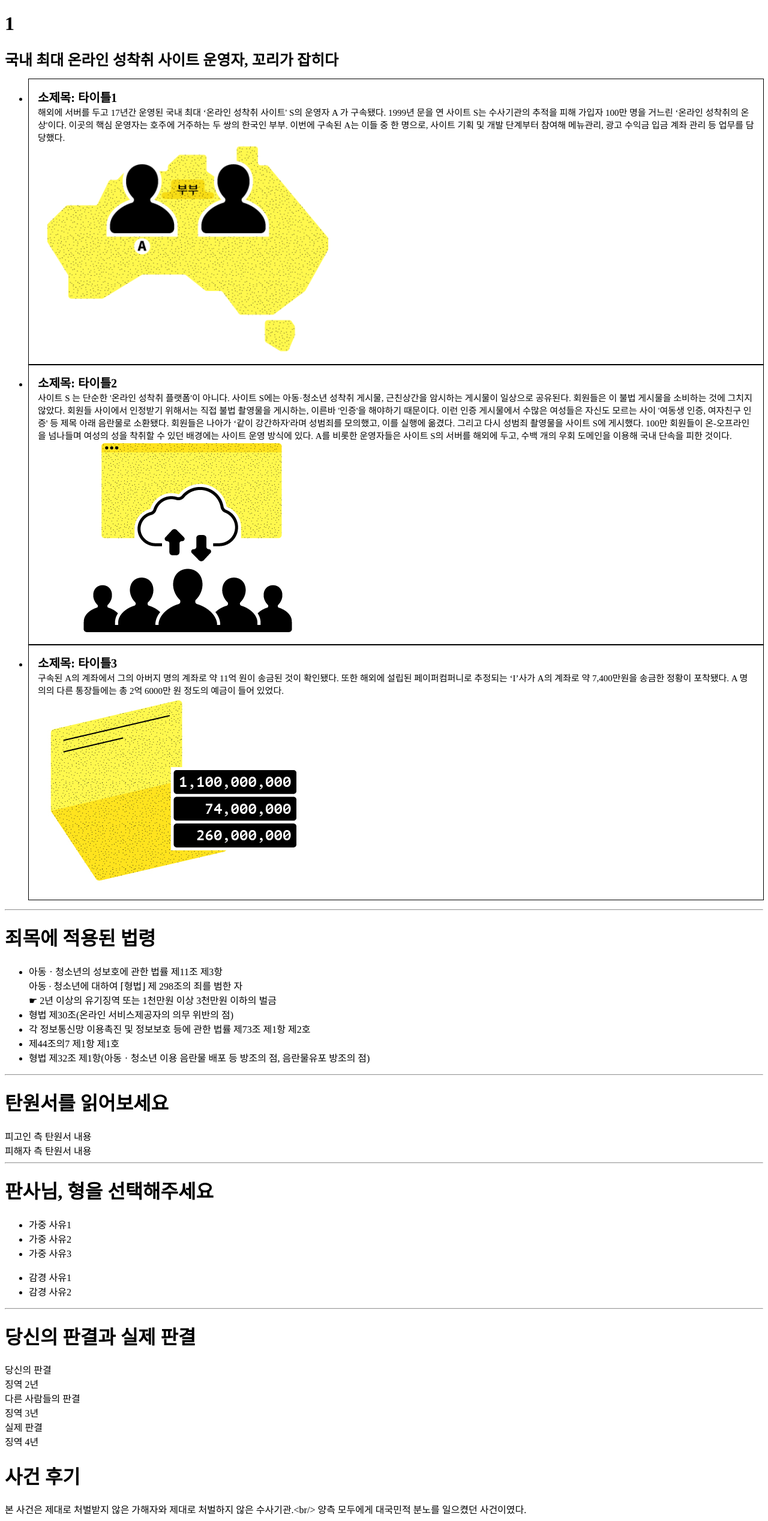
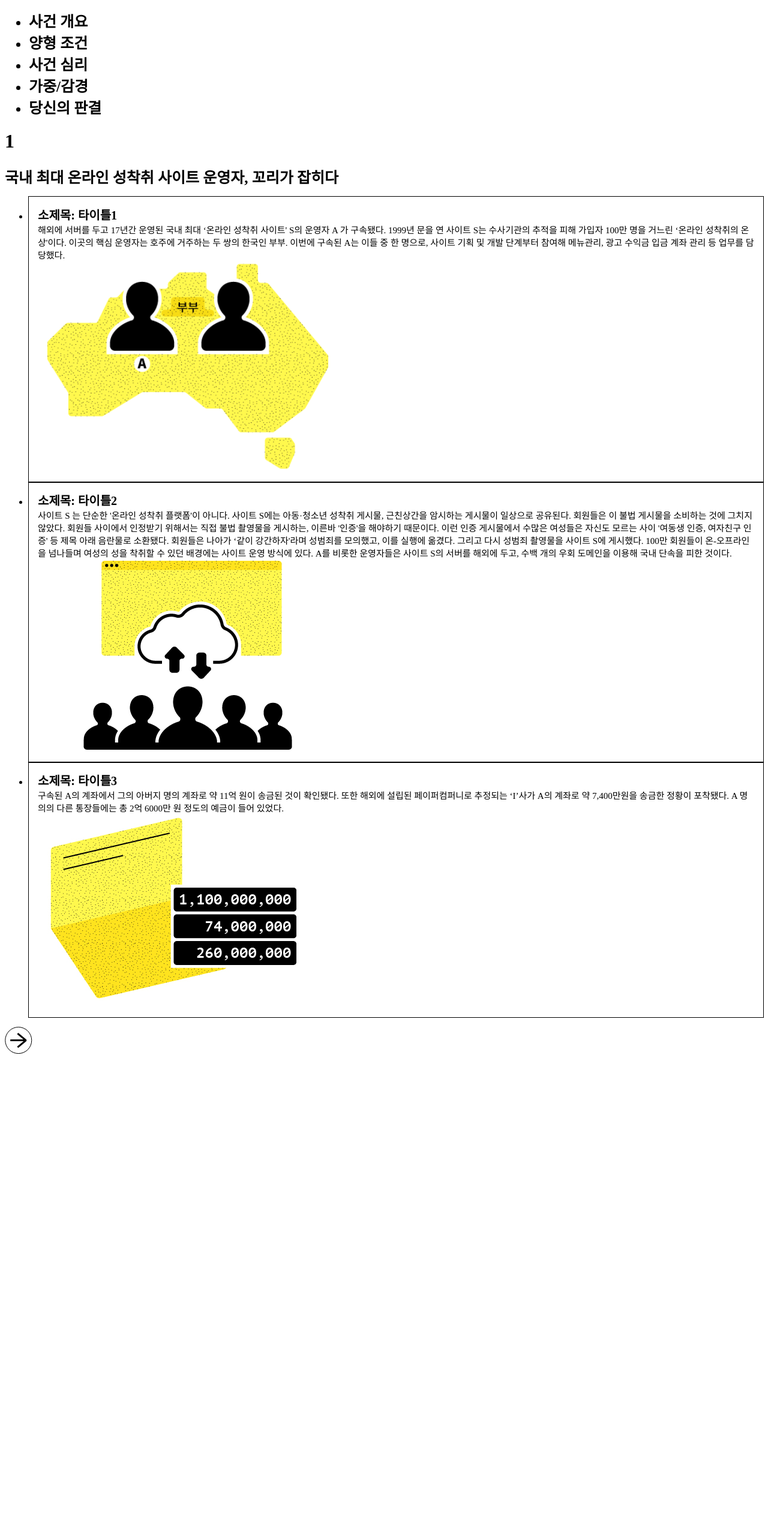
Before and after one commit to newshunter12/judgement-simulator, a Next.js app: page /data/1 in a window 1280 px wide. Shown: the whole page at 60% size. After the commit the page ends 1770 px from the top, so only its background shows below. Built offline with nearby package versions, Linux system fonts and the light colour scheme.

Commit message:
feat: create process tab
- applied CSS to selected tab

```diff
--- /dev/null
+++ b/components/Judgement.module.scss
@@ -0,0 +1,9 @@
+.inActive {
+  display: none;
+}
+
+.menu {
+  color: black;
+  font-size: 25px;
+  font-weight: bold;
+}
--- a/components/Judgement.tsx
+++ b/components/Judgement.tsx
@@ -1,45 +1,70 @@
 import CasePsychology from "./CasePsychology";
 import Description from "./Description";
+import styles from "./Judgement.module.scss";
 import ResultReport from "./ResultReport";
 import SentenceCondition from "./SentenceCondition";
 import Sentencing from "./Setencing";
+import NextArrowIcon from "public/imgs/arrow-right.svg";
 import Case from "utils/Case.interface";
-import React from "react";
+import React, { useState, useRef } from "react";
 
 interface Props {
   caseName: string;
   caseObject: Case | undefined;
 }
 
-//TODO: 유저가 어디 메뉴에 있는지에 대한 정보를 useState로 두기
 function Judgement({ caseObject, caseName }: Props): React.ReactElement {
   if (caseObject === undefined) return <div>Loading...</div>;
+
+  const [selectedIndex, setSelectedIndex] = useState(0);
+  const menuList = useRef<HTMLUListElement>(null);
+
+  const taps = ["사건 개요", "양형 조건", "사건 심리", "가중/감경", "당신의 판결"];
+
+  const comps = [
+    <div key={0}>
+      <h1>{caseName}</h1>
+      <Description
+        instructions={caseObject.instructions}
+        caseTitle={caseObject.caseTitle}
+        caseNum={caseObject.caseNum}
+      />
+    </div>,
+    <div key={1}>
+      <SentenceCondition statutes={caseObject.statutes} />
+    </div>,
+    <div key={2}>
+      <CasePsychology petition={caseObject.petition} />
+    </div>,
+    <div key={3}>
+      <Sentencing plusImpacts={caseObject.plusImpacts} minusImpacts={caseObject.minusImpacts} />
+    </div>,
+    <div key={4}>
+      <ResultReport result={caseObject.result} epilogue={caseObject.epilogue} />
+    </div>,
+  ];
+
+  function onChangeIndex(i: number) {
+    setSelectedIndex(i);
+    const nowProcess = menuList.current.children[i] as HTMLElement;
+    nowProcess.style.color = "red";
+  }
+
   return (
     <div>
+      <ul ref={menuList}>
+        {taps.map((tab, i) => (
+          <li key={i} className={styles.menu}>
+            {tab}
+          </li>
+        ))}
+      </ul>
+      {comps[selectedIndex]}
       <div>
-        <h1>{caseName}</h1>
-
-        <Description
-          instructions={caseObject.instructions}
-          caseTitle={caseObject.caseTitle}
-          caseNum={caseObject.caseNum}
-        />
-      </div>
-      <hr />
-      <div>
-        <SentenceCondition statutes={caseObject.statutes} />
-      </div>
-      <hr />
-      <div>
-        <CasePsychology petition={caseObject.petition} />
-      </div>
-      <hr />
-      <div>
-        <Sentencing plusImpacts={caseObject.plusImpacts} minusImpacts={caseObject.minusImpacts} />
-      </div>
-      <hr />
-      <div>
-        <ResultReport result={caseObject.result} epilogue={caseObject.epilogue} />
+        <NextArrowIcon
+          onClick={() => onChangeIndex(selectedIndex + 1)}
+          className={selectedIndex === comps.length - 1 ? styles.inActive : ""}
+        ></NextArrowIcon>
       </div>
     </div>
   );
--- a/utils/crimeCases.yml
+++ b/utils/crimeCases.yml
@@ -81,4 +81,4 @@
       범행에 의해 생긴 재산이라하더라도 그 원천이 (A씨의 혐의인) 정보통신망법위반이나
       아동청소년성보호법위반 등으로 인해 생긴것인지 구분할 수 없으므로 그 전액을 몰수·추징하는 것은 허용될 수 없다'며
       1심이 내린 추징 명령은 파기했다."
-  epilogue: "본 사건은 제대로 처벌받지 않은 가해자와 제대로 처벌하지 않은 수사기관.<br/> 양측 모두에게 대국민적 분노를 일으켰던 사건이였다."
+  epilogue: "본 사건은 제대로 처벌받지 않은 가해자와 제대로 처벌하지 않은 수사기관. 양측 모두에게 대국민적 분노를 일으켰던 사건이였다."
```
